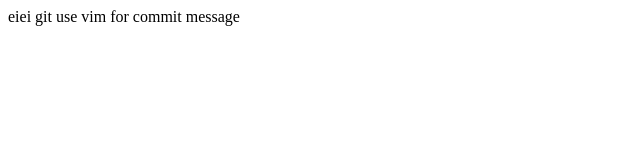
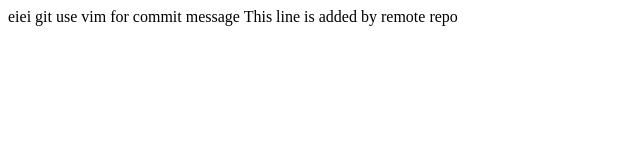
Before and after one commit to RonakornST/Practice, a plain HTML site: page git_practice/index.html in a window 1280 px wide. Shown: the whole page, without its empty margins (0-640 px from the left). Drawn offline with Linux system fonts and the light colour scheme.

Commit message:
Update index.html
added my remote repo

```diff
--- a/git_practice/index.html
+++ b/git_practice/index.html
@@ -1,3 +1,4 @@
 <html>   </html>
 <html> eiei git  </html>
 <html> use vim for commit message  </html>
+<html> This line is added by remote repo </html>
```
